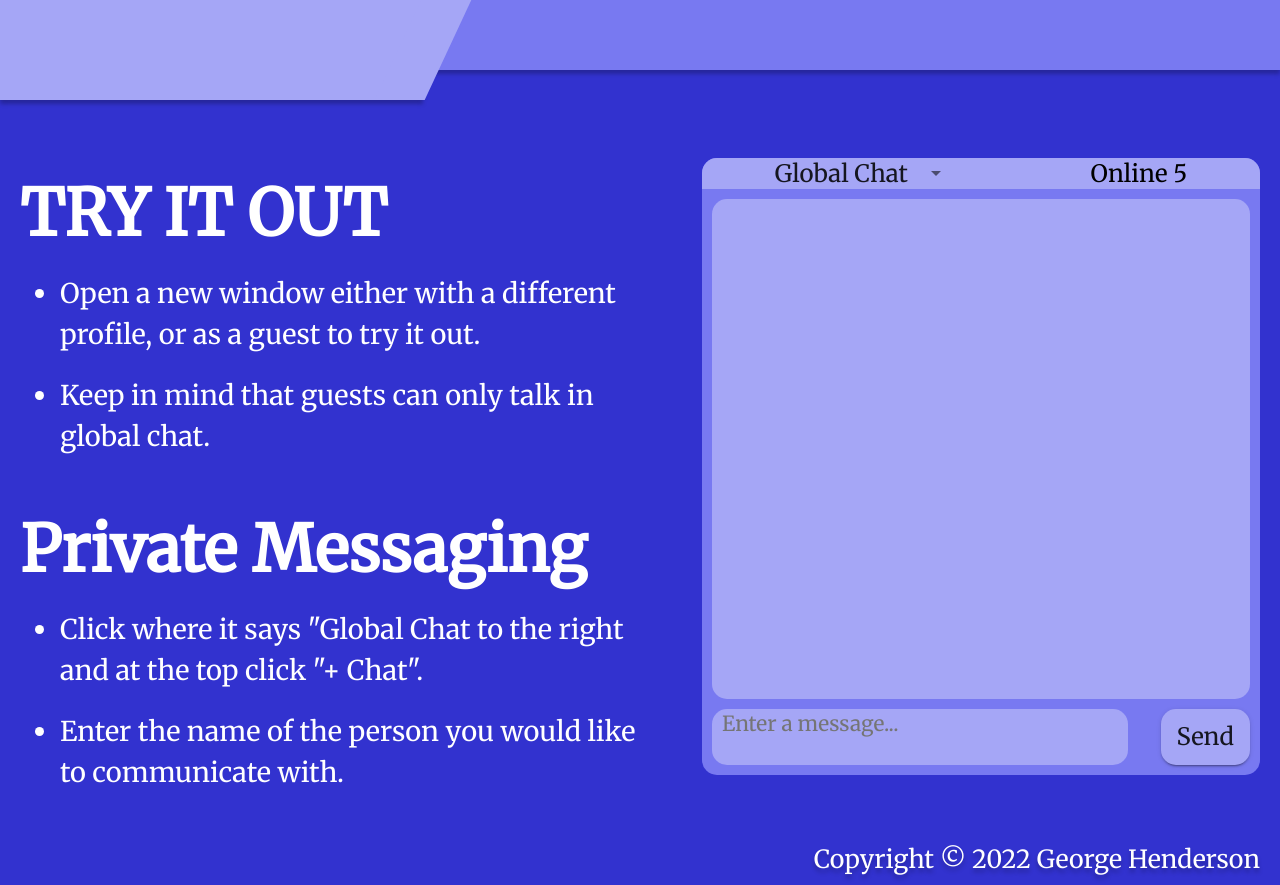
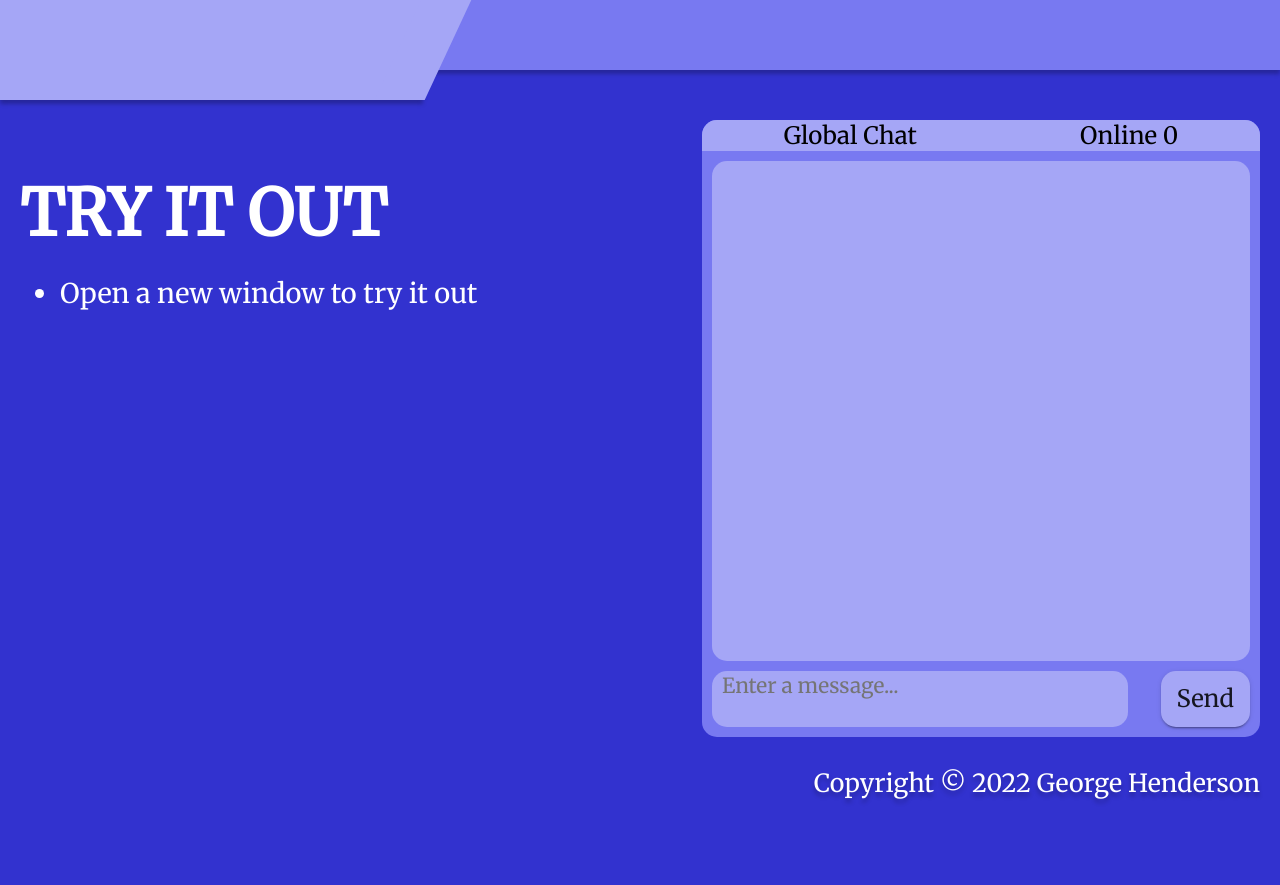
Before and after one commit to GH94GitHub/angular-chat, an Angular app: page /home in a window 1280 px wide. After the commit the page ends 809 px from the top, so only its background shows below. Built offline with nearby package versions, Linux system fonts and the light colour scheme.

Commit message:
Removed multi-chat options

```diff
--- a/src/app/home/home.component.html
+++ b/src/app/home/home.component.html
@@ -2,14 +2,7 @@
   <section class="instruction" fxFlex>
     <h1>TRY IT OUT</h1>
     <ul>
-      <li>Open a new window either with a different profile, or as a guest to try it out.</li>
-      <li>Keep in mind that guests can only talk in global chat.</li>
-    </ul>
-
-    <h1>Private Messaging</h1>
-    <ul>
-      <li>Click where it says "Global Chat to the right and at the top click "+ Chat".</li>
-      <li>Enter the name of the person you would like to communicate with.</li>
+      <li>Open a new window to try it out</li>
     </ul>
   </section>
   <section class="chat" fxFlex>
@@ -17,28 +10,9 @@
       <!-- Title -->
       <div class="title" fxLayoutAlign="space-around">
         <div>
-          <mat-select [formControl]="chatType">
-              <mat-option value="">Global Chat</mat-option>
-              <mat-option value="">Global Chat</mat-option>
-              <mat-option value="">Global Chat</mat-option>
-              <mat-option value="">Global Chat</mat-option>
-              <mat-option value="">Global Chat</mat-option>
-              <mat-option value="">Global Chat</mat-option>
-              <mat-option value="">Global Chat</mat-option>
-              <mat-option value="">Global Chat</mat-option>
-              <mat-option value="">Global Chat</mat-option>
-              <mat-option value="">Global Chat</mat-option>
-              <mat-option value="">Global Chat</mat-option>
-              <mat-option value="">Global Chat</mat-option>
-              <mat-option value="">Global Chat</mat-option>
-              <mat-option value="">Global Chat</mat-option>
-              <mat-option value="">Last Option</mat-option>
-            <footer>
-              <button mat-raised-button (click)="newChatDialog()">+ Chat</button>
-            </footer>
-          </mat-select>
+          <span>Global Chat</span>
         </div>
-        <span>Online 5</span>
+        <span>Online {{ onlineUsers }}</span>
       </div>
       <!-- Chat Box -->
       <div class="chat-box">
@@ -47,7 +21,7 @@
       <!-- Actions (message text, send button) -->
       <div class="actions">
         <form fxLayoutAlign="space-between">
-          <textarea (keydown.enter)="textOnEnter($any($event))" [formControl]="message" placeholder="Enter a message..."></textarea>
+          <textarea [(ngModel)]="userMessage" name="userMessage" placeholder="Enter a message..."></textarea>
           <button #sendButton mat-raised-button type="submit" (click)="sendMessage()">Send</button>
         </form>
       </div>
--- a/src/app/home/home.component.ts
+++ b/src/app/home/home.component.ts
@@ -1,7 +1,4 @@
 import { Component, OnInit } from '@angular/core';
-import { FormControl } from '@angular/forms';
-import { MatDialog } from '@angular/material/dialog';
-import { NewChatDialogComponent } from '../shared/dialogs/new-chat-dialog/new-chat-dialog.component';
 
 @Component({
   selector: 'app-home',
@@ -10,32 +7,16 @@ import { NewChatDialogComponent } from '../shared/dialogs/new-chat-dialog/new-ch
 })
 export class HomeComponent implements OnInit {
 
-  chatType: FormControl = new FormControl('');
-  message: FormControl = new FormControl('');
+  onlineUsers: number = 0;
+  userMessage?: string;
 
-  constructor(private dialog: MatDialog) { }
+  constructor() { }
 
   ngOnInit(): void {
   }
 
-  textOnEnter(e: KeyboardEvent): void {
-    e.preventDefault();
-
-    this.sendMessage();
-  }
-
   sendMessage(): void {
-    console.log('message sent');
-    this.message.reset();
-  }
-
-  newChatDialog(): void {
-    const dialogRef = this.dialog.open(NewChatDialogComponent, {
-      height: '220px'
-    });
-
-    dialogRef.afterClosed().subscribe( name => {
-      console.log(`User started chat with ${name}.`);
-    })
+    console.log('Message Sent: ', this.userMessage);
+    this.userMessage = "";
   }
 }
```
Also changed, not shown: src/app/app-routing.module.ts (+9 -5 lines).
